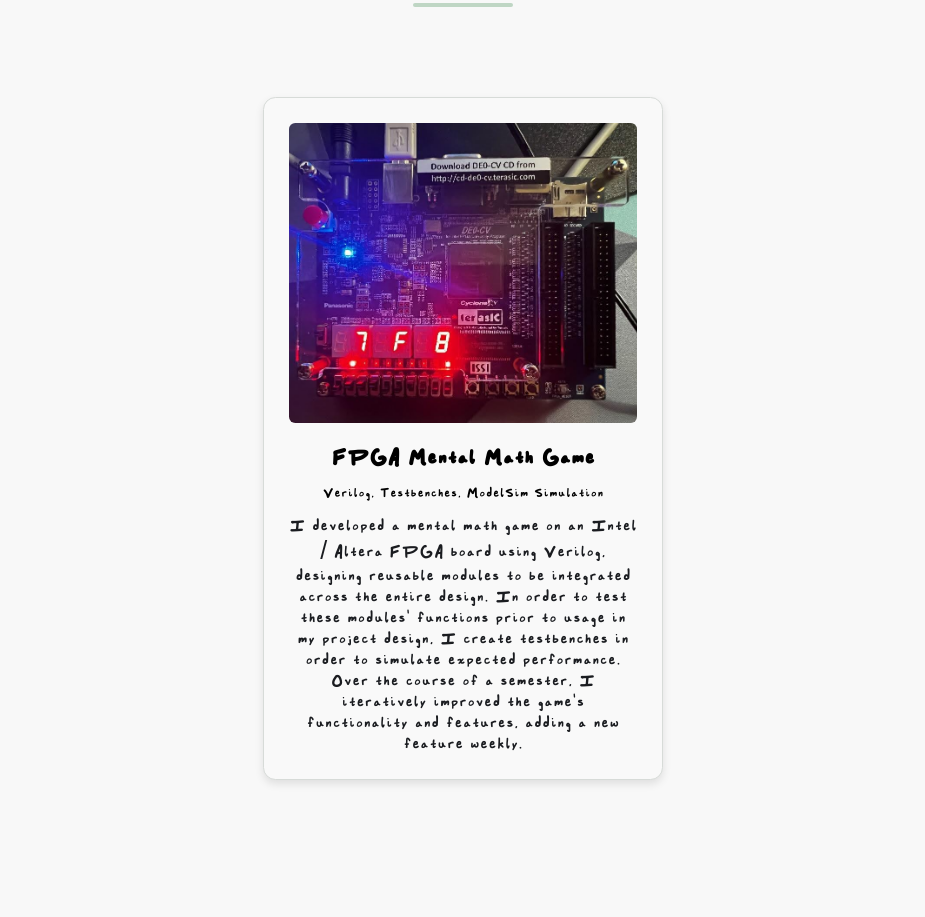
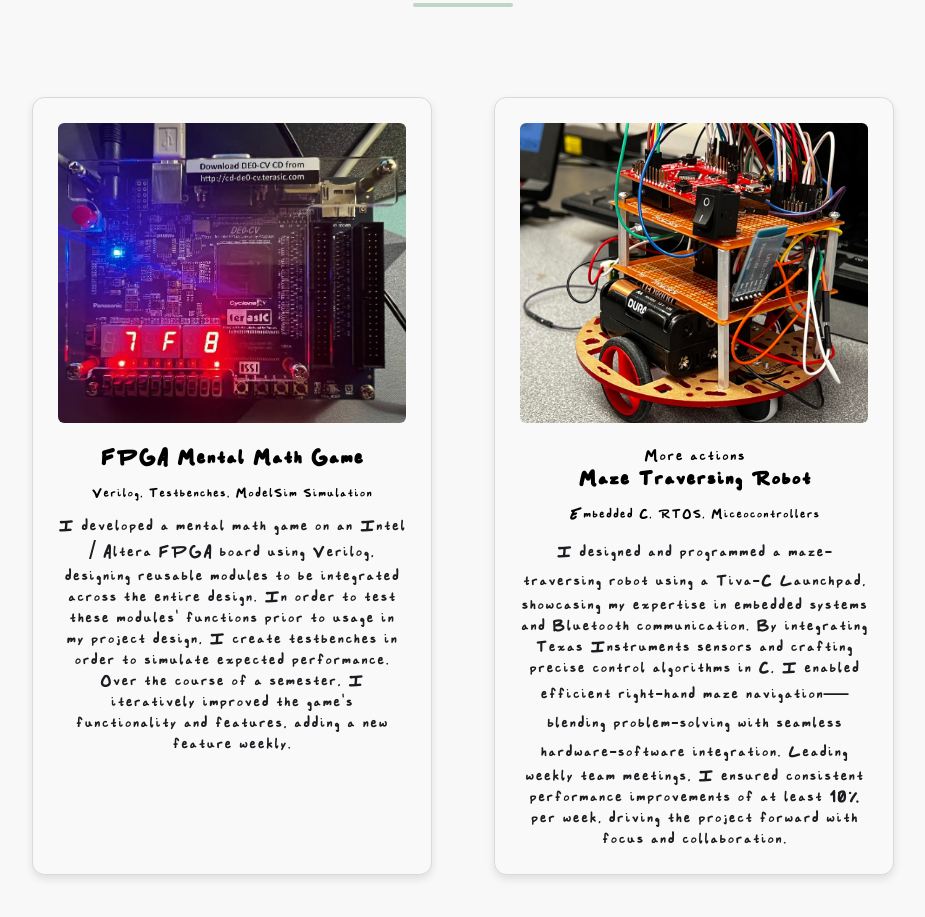
Before and after one commit to alexander-tu/website, a plain HTML site: page index.html in a window 1280 px wide. Shown: the part 3021-3938 px from the top of the page, without its empty margins (177-1102 px from the left). Drawn offline with nearby package versions, Linux system fonts and the light colour scheme.

Commit message:
Re-addition of Maze Robot to Projects

```diff
--- a/index.html
+++ b/index.html
@@ -94,7 +94,16 @@
                             Over the course of a semester, I iteratively improved the game's functionality and features, adding a new feature weekly.
                         </p>
                     </div>
-
+                    <div class="project-box"> <!-- Add the 'project-box' class -->
+                        <img src="images/maze-robot.jpeg" alt="Maze Robot">More actions
+                        <h4>Maze Traversing Robot</h4>
+                        <h5>Embedded C, RTOS, Miceocontrollers</h5>
+                        <p>
+                            I designed and programmed a maze-traversing robot using a Tiva-C Launchpad, showcasing my expertise in embedded systems and Bluetooth communication.
+                            By integrating Texas Instruments sensors and crafting precise control algorithms in C, I enabled efficient right-hand maze navigation—blending problem-solving with seamless hardware-software integration.
+                            Leading weekly team meetings, I ensured consistent performance improvements of at least 10% per week, driving the project forward with focus and collaboration.
+                        </p>
+                    </div>
                 </div>
             </div>
 
```
Also changed, not shown: 1 other file.
